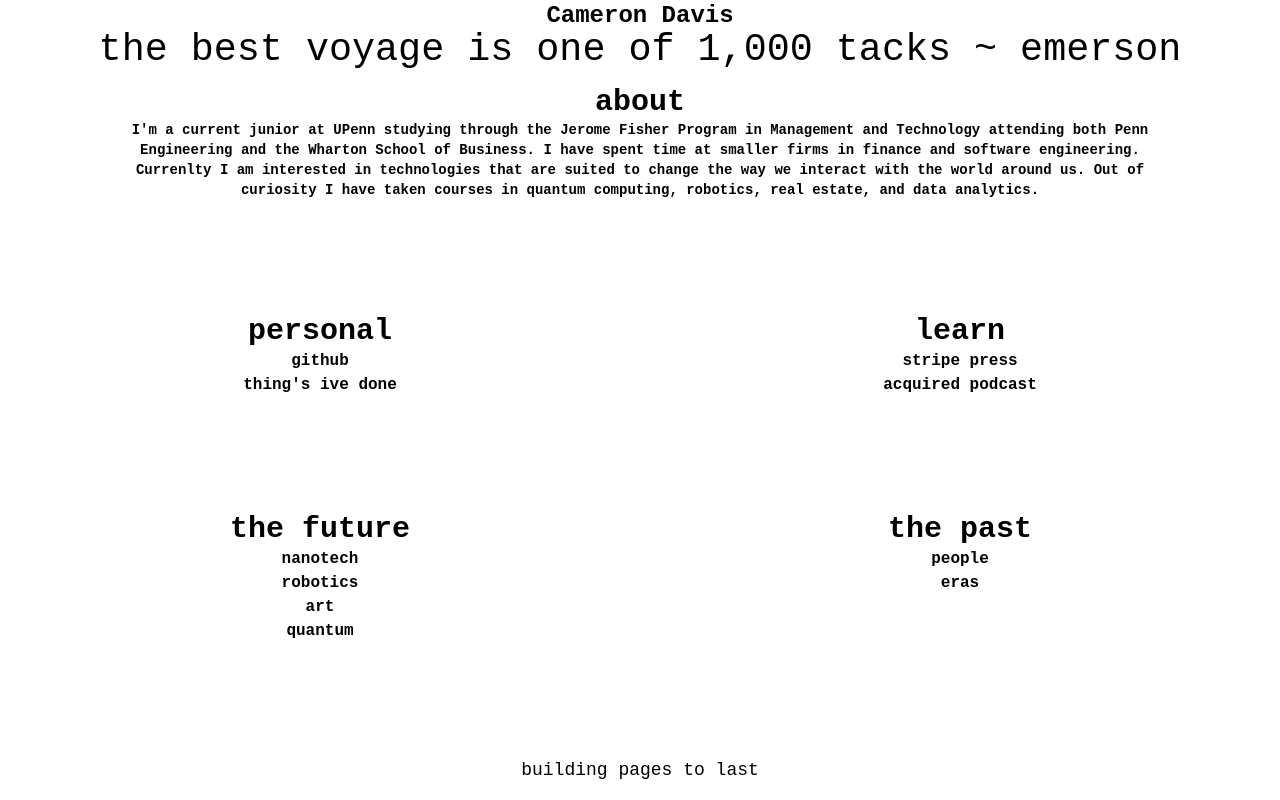
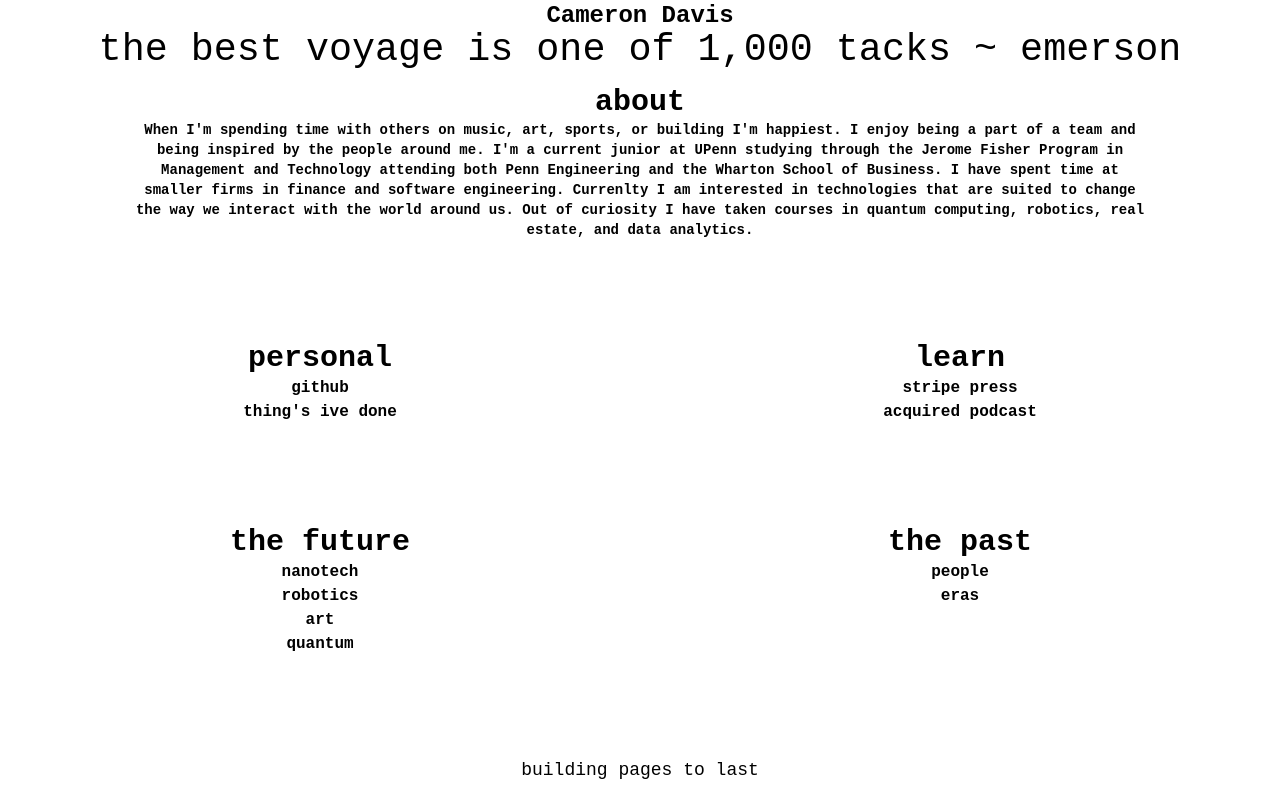
Before and after one commit to cameron-d28/cameron-d28.github.io, a website: page src/index.html in a window 1280 px wide. Drawn offline with Linux system fonts and the light colour scheme.

Commit message:
update about page

```diff
--- a/src/index.html
+++ b/src/index.html
@@ -18,13 +18,16 @@
       <div class="section md:col-span-2">
         <h1 class="section-header">about</h1>
         <p class="text-sm px-4 md:px-28">
-          I'm a current junior at UPenn studying through the Jerome Fisher
-          Program in Management and Technology attending both Penn Engineering
-          and the Wharton School of Business. I have spent time at smaller firms
-          in finance and software engineering. Currenlty I am interested in
-          technologies that are suited to change the way we interact with the
-          world around us. Out of curiosity I have taken courses in quantum
-          computing, robotics, real estate, and data analytics.
+          When I'm spending time with others on music, art, sports, or building
+          I'm happiest. I enjoy being a part of a team and being inspired by the
+          people around me. I'm a current junior at UPenn studying through the
+          Jerome Fisher Program in Management and Technology attending both Penn
+          Engineering and the Wharton School of Business. I have spent time at
+          smaller firms in finance and software engineering. Currenlty I am
+          interested in technologies that are suited to change the way we
+          interact with the world around us. Out of curiosity I have taken
+          courses in quantum computing, robotics, real estate, and data
+          analytics.
         </p>
       </div>
       <div class="section">
```
